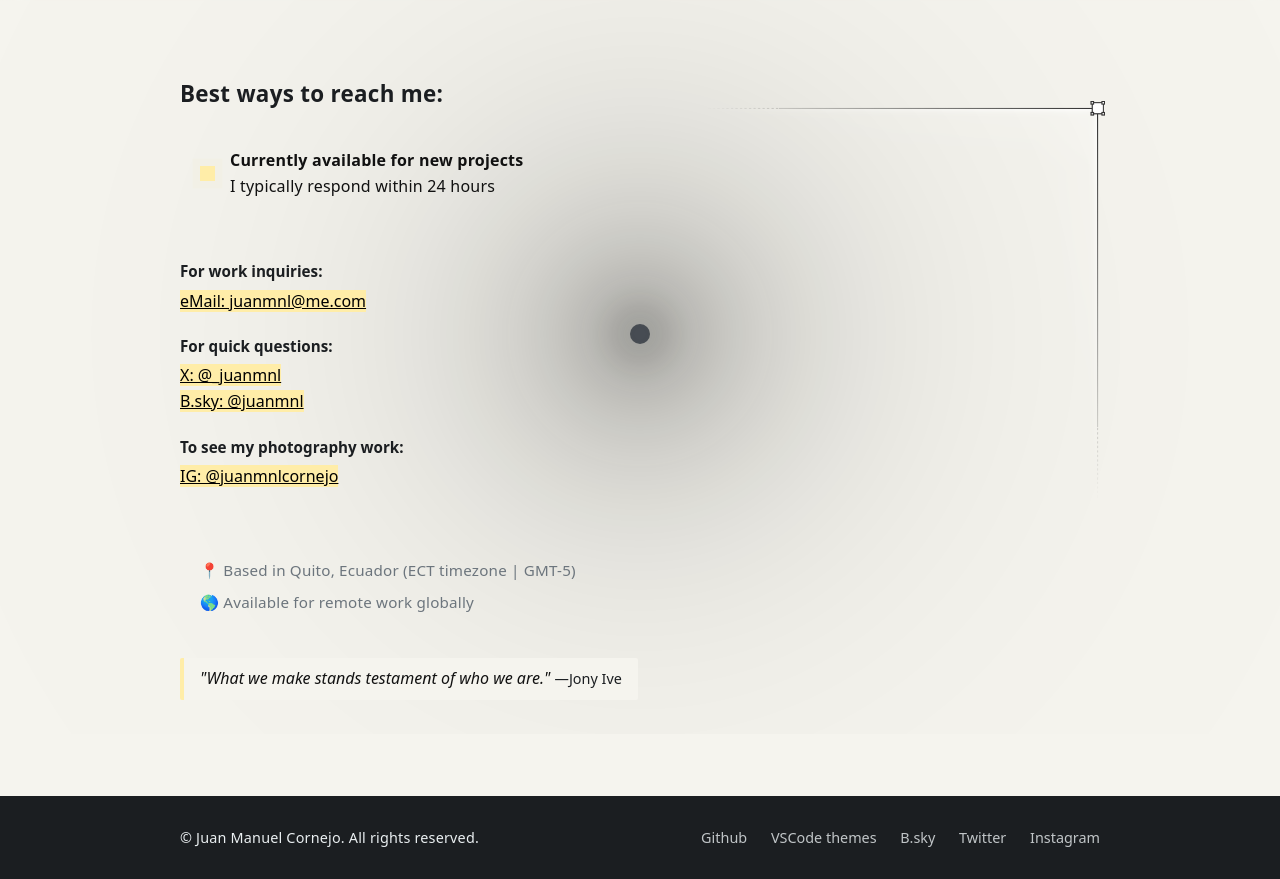
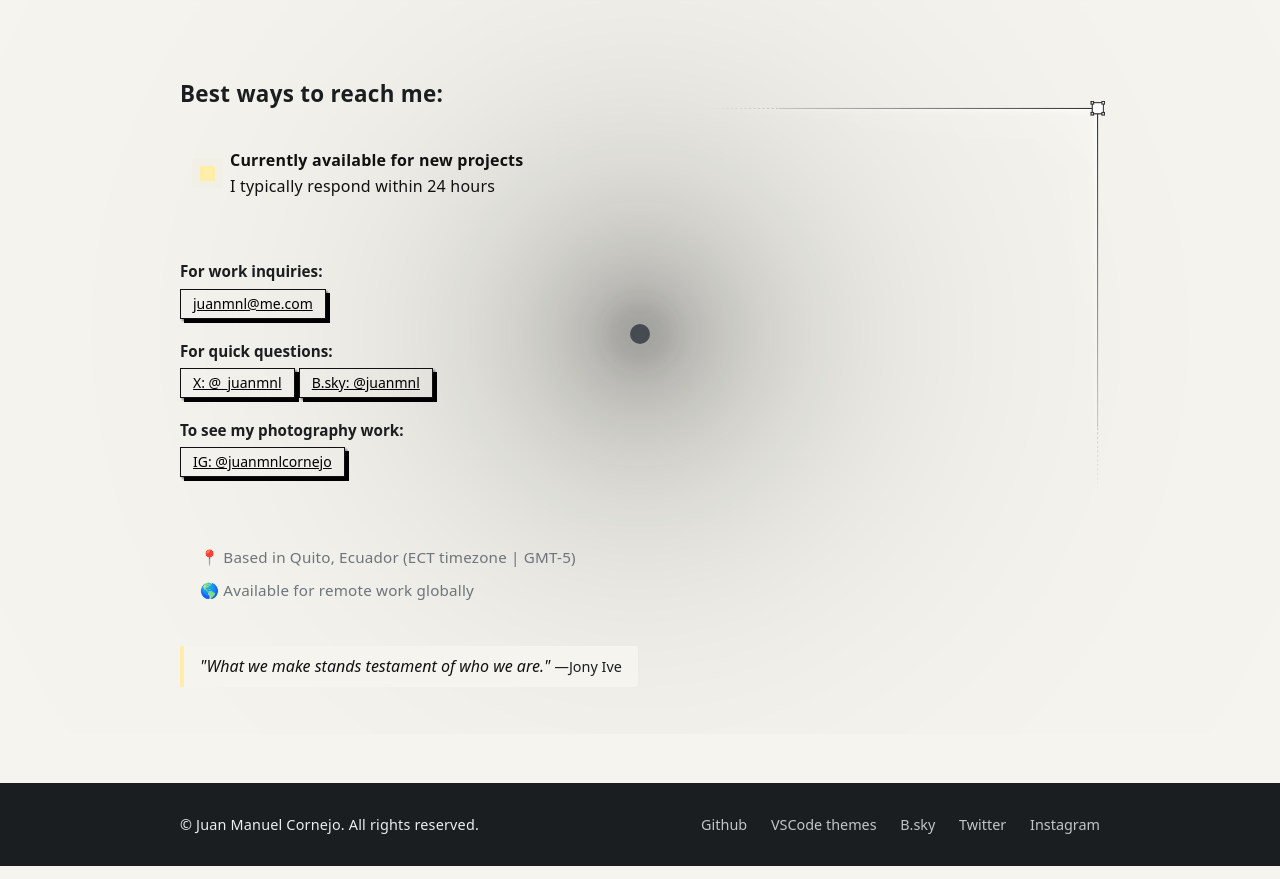
Before and after one commit to juanmnl/website-2025, a website built with Vite: page contact.html in a window 1280 px wide. Shown: the part 66-945 px from the top of the page. Built offline with nearby package versions, Linux system fonts and the light colour scheme; animation ran at ten frames a second.

```diff
--- a/contact.html
+++ b/contact.html
@@ -56,29 +56,31 @@
 
           <div class="contact-item">
             <strong>For work inquiries:</strong>
-            <a href="mailto:juanmnl@me.com"
-              ><span class="highlight">eMail: juanmnl@me.com</span></a
-            >
+            <a href="mailto:juanmnl@me.com" class="button">juanmnl@me.com</a>
           </div>
 
           <div class="contact-item">
             <strong>For quick questions:</strong>
-            <a href="https://x.com/_juanmnl" target="_blank"
-              ><span class="highlight">X: @_juanmnl</span></a
+            <a href="https://x.com/_juanmnl" target="_blank" class="button"
+              >X: @_juanmnl</a
             >
-            <br />
+
             <a
               href="https://bsky.app/profile/juanmnl.bsky.social"
               target="_blank"
               aria-label="BlueSky Profile"
-              ><span class="highlight">B.sky: @juanmnl</span></a
+              class="button"
+              >B.sky: @juanmnl</a
             >
           </div>
 
           <div class="contact-item">
             <strong>To see my photography work:</strong>
-            <a href="https://www.instagram.com/juanmnlcornejo/" target="_blank"
-              ><span class="highlight">IG: @juanmnlcornejo</span></a
+            <a
+              href="https://www.instagram.com/juanmnlcornejo/"
+              target="_blank"
+              class="button"
+              >IG: @juanmnlcornejo</a
             >
           </div>
           <div class="location-section">
```
Also changed, not shown: projects/ktn-ryms.html (+6 -4 lines), public/assets/images/ryms/desktop/schedule-tv.png.
